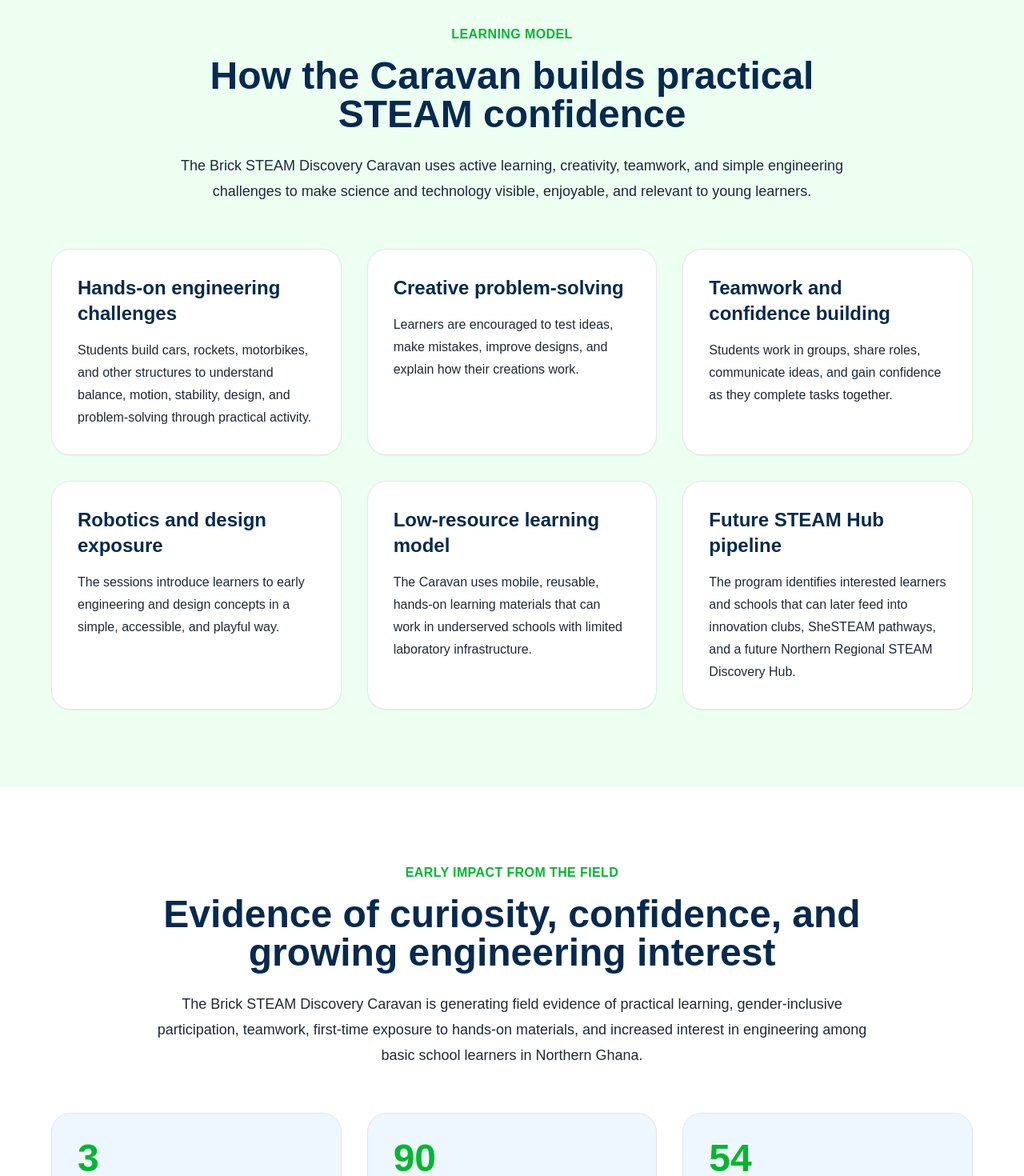
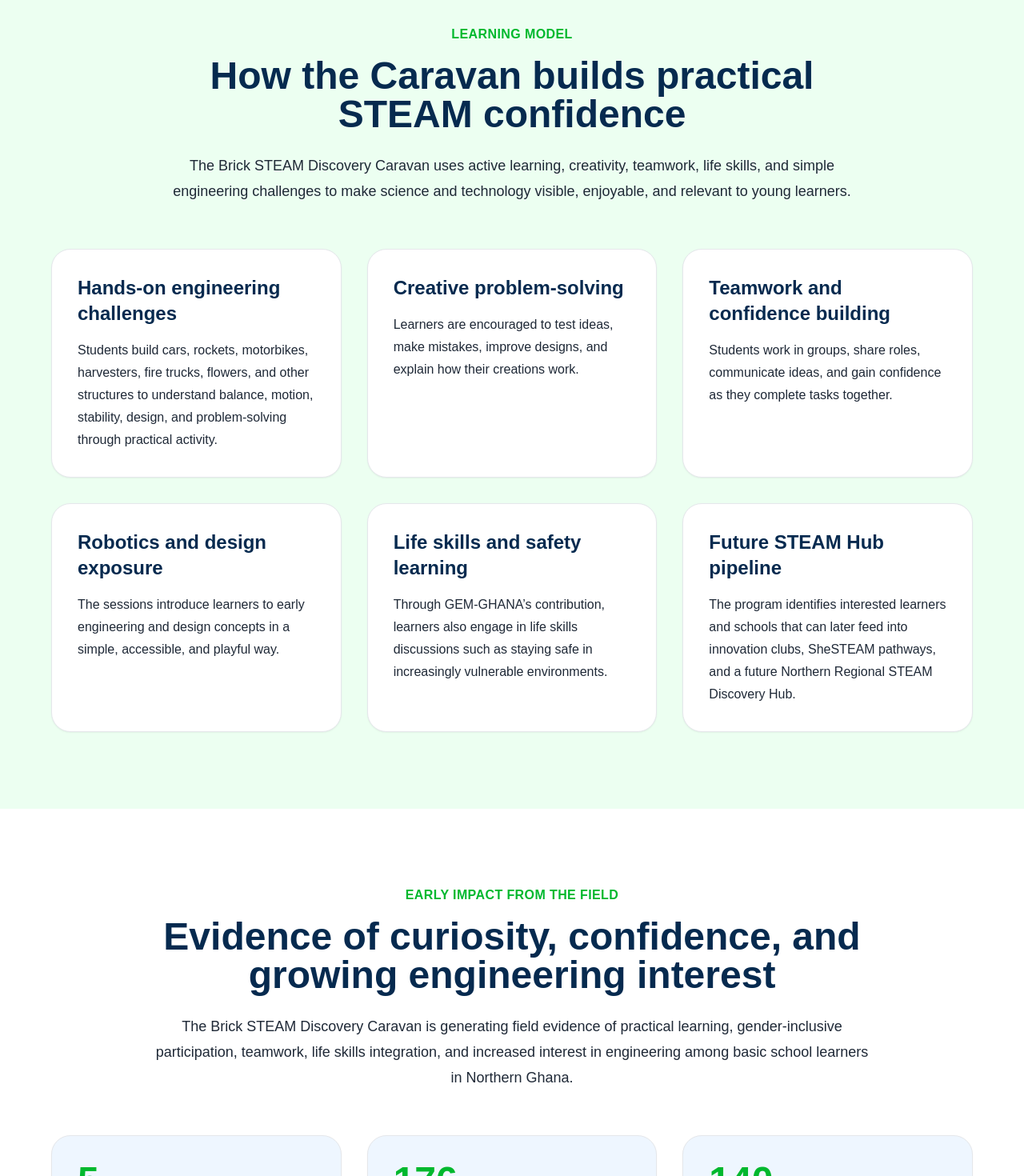
Before and after one commit to rashidasp28/isir-ghana-website, a Next.js app: page /programs/brick-steam-discovery-caravan in a window 1280 px wide. Shown: the part 1330-2800 px from the top of the page at 80% size. Built offline with nearby package versions, Linux system fonts and the light colour scheme.

Commit message:
Update Brick STEAM program impact after girls schools sessions

```diff
--- a/app/programs/brick-steam-discovery-caravan/page.tsx
+++ b/app/programs/brick-steam-discovery-caravan/page.tsx
@@ -8,7 +8,7 @@ const learningModel = [
   {
     title: 'Hands-on engineering challenges',
     description:
-      'Students build cars, rockets, motorbikes, and other structures to understand balance, motion, stability, design, and problem-solving through practical activity.',
+      'Students build cars, rockets, motorbikes, harvesters, fire trucks, flowers, and other structures to understand balance, motion, stability, design, and problem-solving through practical activity.',
   },
   {
     title: 'Creative problem-solving',
@@ -26,9 +26,9 @@ const learningModel = [
       'The sessions introduce learners to early engineering and design concepts in a simple, accessible, and playful way.',
   },
   {
-    title: 'Low-resource learning model',
+    title: 'Life skills and safety learning',
     description:
-      'The Caravan uses mobile, reusable, hands-on learning materials that can work in underserved schools with limited laboratory infrastructure.',
+      'Through GEM-GHANA’s contribution, learners also engage in life skills discussions such as staying safe in increasingly vulnerable environments.',
   },
   {
     title: 'Future STEAM Hub pipeline',
@@ -39,53 +39,53 @@ const learningModel = [
 
 const impactSnapshot = [
   {
-    value: '3',
+    value: '5',
     label: 'Sessions delivered',
-    description: 'Brick STEAM sessions have been delivered at Bethany MA JHS and The Kings School, including Bethany Session Two.',
+    description: 'Brick STEAM sessions have been delivered at Bethany MA JHS, The Kings School, Zosimli Girls Model JHS, and Tamale Metro Girls Model JHS.',
   },
   {
-    value: '90',
+    value: '176',
     label: 'Direct learners reached',
-    description: 'Three sessions have directly engaged 90 learners through practical STEAM learning activities.',
+    description: 'Five sessions have directly engaged 176 learners through practical STEAM learning activities.',
   },
   {
-    value: '54',
+    value: '140',
     label: 'Girls directly engaged',
-    description: 'Girls reached directly include 18 at Bethany Session One, 16 at The Kings School, and 20 at Bethany Session Two.',
+    description: 'Girls reached directly include learners from Bethany MA JHS, The Kings School, Zosimli Girls Model JHS, and Tamale Metro Girls Model JHS.',
   },
   {
     value: '36',
     label: 'Boys directly engaged',
-    description: 'Boys reached directly include 12 at Bethany Session One, 14 at The Kings School, and 10 at Bethany Session Two.',
+    description: 'Boys reached directly through the earlier mixed-school Brick STEAM sessions.',
   },
   {
-    value: '20',
-    label: 'Indirect learners reached in Session Two',
-    description: 'Bethany Session Two also pulled in an additional 20 students indirectly before the end of the day.',
+    value: '45',
+    label: 'Indirect learners reached',
+    description: 'Indirect learners include 20 from Bethany Session Two, 15 from Zosimli Girls Model JHS, and 10 from Tamale Metro Girls Model JHS.',
   },
   {
-    value: '60%',
-    label: 'First-time material exposure',
-    description: 'For 60% of Bethany Session Two participants, this was their first time working with this kind of hands-on building material.',
+    value: '80%',
+    label: 'Female participation',
+    description: 'Female participation across direct Brick STEAM learners is approximately 80%, with 140 girls out of 176 direct learners.',
   },
 ]
 
 const galleryImages = [
   {
-    src: '/images/gallery/steam/brick-steam-building-session-1.png',
-    caption: 'Learners building and testing creative structures during a hands-on STEAM session.',
+    src: '/images/news/zosimli-girls-model-jhs.PNG',
+    caption: 'Girls at Zosimli Girls Model JHS engaged in Brick STEAM building and life skills learning.',
   },
   {
-    src: '/images/field/brick-steam-1.jpg',
-    caption: 'Students engaging with practical materials during a Brick STEAM Discovery Caravan activity.',
-  },
-  {
-    src: '/images/field/brick-steam-2.png',
-    caption: 'Group-based learning moments that strengthen teamwork, confidence, and creativity.',
+    src: '/images/news/tamale-metro-girls-model-jhs.PNG',
+    caption: 'Tamale Metro Girls Model JHS learners participated in hands-on engineering and design activities.',
   },
   {
     src: '/images/news/bethany-brick-steam-second-session.jpg',
     caption: 'Bethany MA JHS Session Two expanded hands-on STEAM learning through teamwork, design, and model building.',
+  },
+  {
+    src: '/images/news/brick-steam-bethany-brick-selection.png',
+    caption: 'Brick selection and design exploration during the Bethany MA JHS launch session.',
   },
 ]
 
@@ -131,15 +131,15 @@ const educationPartners = [
   },
   {
     title: 'GEM-Ghana',
-    role: 'Implementation partner',
+    role: 'Girls empowerment and life skills partner',
     description:
-      'GEM-Ghana supports session implementation and community-centered collaboration, including the second Brick STEAM session at Bethany MA JHS.',
+      'GEM-Ghana supports implementation and leads life skills sessions focused on girls’ empowerment, confidence, and staying safe in increasingly vulnerable environments.',
   },
   {
-    title: 'Bethany MA JHS and The Kings School',
-    role: 'Implementation sites',
+    title: 'Four implementation schools',
+    role: 'School implementation sites',
     description:
-      'Bethany MA JHS and The Kings School have hosted Brick STEAM sessions, helping build early field evidence for practical STEAM education in Northern Ghana.',
+      'Bethany MA JHS, The Kings School, Zosimli Girls Model JHS, and Tamale Metro Girls Model JHS have hosted Brick STEAM sessions, helping build field evidence for practical STEAM education in Northern Ghana.',
   },
 ]
 
@@ -158,7 +158,7 @@ const resources = [
   },
   {
     title: 'Impact Brief',
-    description: 'A summary of schools reached, learners engaged, gender participation, first-time exposure, and field learning.',
+    description: 'A summary of schools reached, learners engaged, gender participation, life skills integration, and field learning.',
     href: '#impact',
     cta: 'View Impact Snapshot',
   },
@@ -173,7 +173,7 @@ const resources = [
 export const metadata: Metadata = {
   title: 'Brick STEAM Discovery Caravan | Hands-on STEM Education in Ghana',
   description:
-    'The Brick STEAM Discovery Caravan is ISIR Ghana’s mobile STEAM education initiative bringing hands-on engineering, creativity, robotics exposure, and problem-solving to underserved schools in Northern Ghana.',
+    'The Brick STEAM Discovery Caravan is ISIR Ghana’s mobile STEAM education initiative bringing hands-on engineering, creativity, robotics exposure, life skills learning, and problem-solving to underserved schools in Northern Ghana.',
 }
 
 export default function BrickSteamProgramPage() {
@@ -184,7 +184,7 @@ export default function BrickSteamProgramPage() {
         <div className="container-width max-w-6xl">
           <p className="uppercase tracking-widest text-sm mb-6 text-lightGreen font-semibold">STEAM Education</p>
           <h1 className="text-5xl md:text-7xl font-bold leading-tight mb-8">Brick STEAM Discovery Caravan</h1>
-          <p className="text-xl leading-9 max-w-4xl text-gray-100">A mobile STEAM education initiative delivering hands-on learning, creative engineering challenges, robotics exposure, and play-based innovation activities to underserved schools and communities across Northern Ghana.</p>
+          <p className="text-xl leading-9 max-w-4xl text-gray-100">A mobile STEAM education initiative delivering hands-on learning, creative engineering challenges, life skills learning, and play-based innovation activities to underserved schools and communities across Northern Ghana.</p>
         </div>
       </section>
       <section className="py-24 bg-white">
@@ -196,7 +196,7 @@ export default function BrickSteamProgramPage() {
             <p className="text-primaryGreen font-semibold uppercase tracking-wide mb-4">Program Overview</p>
             <h2 className="text-4xl font-bold text-darkNavy mb-6">Turning curiosity into confidence through practical learning</h2>
             <p className="text-charcoal leading-8 text-lg mb-6">The Brick STEAM Discovery Caravan helps children experience science, engineering, creativity, teamwork, and problem-solving through hands-on building activities. It is designed for low-resource school environments where learners often have limited access to practical STEM materials.</p>
-            <p className="text-charcoal leading-8 text-lg">The program supports early exposure to engineering thinking, innovation mindsets, and confidence-building among children aged 6 to 15.</p>
+            <p className="text-charcoal leading-8 text-lg">Through partnership with GEM-GHANA, the Caravan also integrates girls’ empowerment and life skills learning, helping learners build confidence, creativity, and practical safety awareness.</p>
           </div>
         </div>
       </section>
@@ -205,7 +205,7 @@ export default function BrickSteamProgramPage() {
           <div className="text-center max-w-4xl mx-auto mb-14">
             <p className="text-primaryGreen font-semibold uppercase tracking-wide mb-4">Learning Model</p>
             <h2 className="text-4xl md:text-5xl font-bold text-darkNavy leading-tight mb-6">How the Caravan builds practical STEAM confidence</h2>
-            <p className="text-lg text-charcoal leading-8">The Brick STEAM Discovery Caravan uses active learning, creativity, teamwork, and simple engineering challenges to make science and technology visible, enjoyable, and relevant to young learners.</p>
+            <p className="text-lg text-charcoal leading-8">The Brick STEAM Discovery Caravan uses active learning, creativity, teamwork, life skills, and simple engineering challenges to make science and technology visible, enjoyable, and relevant to young learners.</p>
           </div>
           <div className="grid md:grid-cols-3 gap-8">
             {learningModel.map((item) => (
@@ -222,7 +222,7 @@ export default function BrickSteamProgramPage() {
           <div className="text-center max-w-4xl mx-auto mb-14">
             <p className="text-primaryGreen font-semibold uppercase tracking-wide mb-4">Early Impact From the Field</p>
             <h2 className="text-4xl md:text-5xl font-bold text-darkNavy leading-tight mb-6">Evidence of curiosity, confidence, and growing engineering interest</h2>
-            <p className="text-lg text-charcoal leading-8">The Brick STEAM Discovery Caravan is generating field evidence of practical learning, gender-inclusive participation, teamwork, first-time exposure to hands-on materials, and increased interest in engineering among basic school learners in Northern Ghana.</p>
+            <p className="text-lg text-charcoal leading-8">The Brick STEAM Discovery Caravan is generating field evidence of practical learning, gender-inclusive participation, teamwork, life skills integration, and increased interest in engineering among basic school learners in Northern Ghana.</p>
           </div>
           <div className="grid sm:grid-cols-2 lg:grid-cols-3 gap-8">
             {impactSnapshot.map((metric) => (
@@ -240,7 +240,7 @@ export default function BrickSteamProgramPage() {
           <div className="text-center max-w-4xl mx-auto mb-14">
             <p className="text-primaryGreen font-semibold uppercase tracking-wide mb-4">Brick STEAM in Action</p>
             <h2 className="text-4xl md:text-5xl font-bold text-darkNavy leading-tight mb-6">Real moments from hands-on learning sessions</h2>
-            <p className="text-lg text-charcoal leading-8">Moments from ISIR Ghana’s hands-on learning sessions, where learners explore engineering, creativity, teamwork, and practical problem-solving.</p>
+            <p className="text-lg text-charcoal leading-8">Moments from ISIR Ghana’s hands-on learning sessions, where learners explore engineering, creativity, teamwork, life skills, and practical problem-solving.</p>
           </div>
           <div className="grid md:grid-cols-2 gap-8">
             {galleryImages.map((image) => (
@@ -259,7 +259,7 @@ export default function BrickSteamProgramPage() {
           <div className="text-center max-w-4xl mx-auto mb-14">
             <p className="text-primaryGreen font-semibold uppercase tracking-wide mb-4">Education Partnership and Implementation Sites</p>
             <h2 className="text-4xl md:text-5xl font-bold text-darkNavy leading-tight mb-6">Working through Ghana’s education ecosystem</h2>
-            <p className="text-lg text-charcoal leading-8">ISIR Ghana works through education stakeholders, school leadership, partners, volunteers, and community actors to deliver structured learning experiences that build curiosity, confidence, creativity, and early innovation capacity.</p>
+            <p className="text-lg text-charcoal leading-8">ISIR Ghana works through education stakeholders, school leadership, partners, volunteers, and community actors to deliver structured learning experiences that build curiosity, confidence, creativity, life skills, and early innovation capacity.</p>
           </div>
           <div className="grid md:grid-cols-3 gap-8">
             {educationPartners.map((partner) => (
@@ -318,7 +318,7 @@ export default function BrickSteamProgramPage() {
       <section className="py-24 bg-darkNavy text-white">
         <div className="container-width text-center max-w-4xl">
           <h2 className="text-4xl md:text-5xl font-bold mb-6">Support hands-on STEAM learning</h2>
-          <p className="text-lg leading-8 text-gray-300 mb-10">Partner with ISIR Ghana to bring practical STEAM education to more schools and communities.</p>
+          <p className="text-lg leading-8 text-gray-300 mb-10">Partner with ISIR Ghana to bring practical STEAM education and life skills learning to more schools and communities.</p>
           <Link href="/partners#partner-form" className="inline-flex bg-primaryGreen text-white px-8 py-4 rounded-full font-semibold text-lg">Partner With Us</Link>
         </div>
       </section>
```
